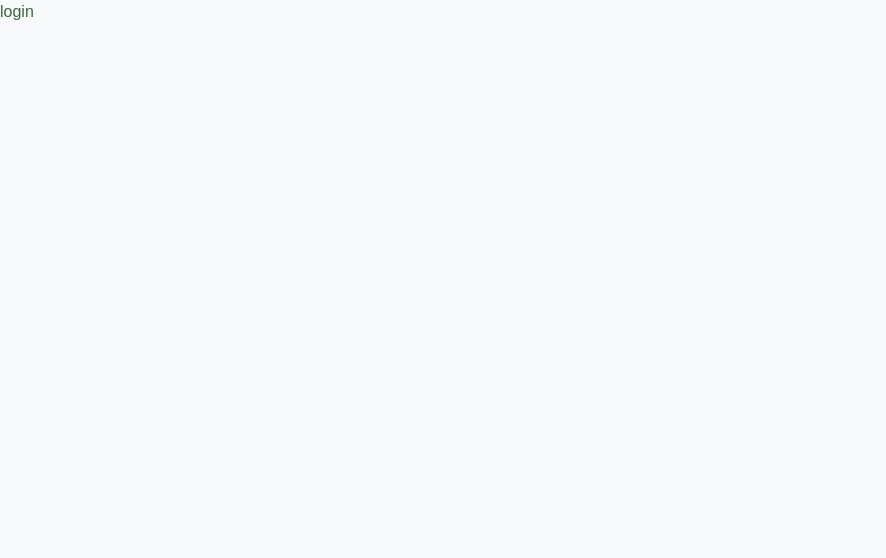
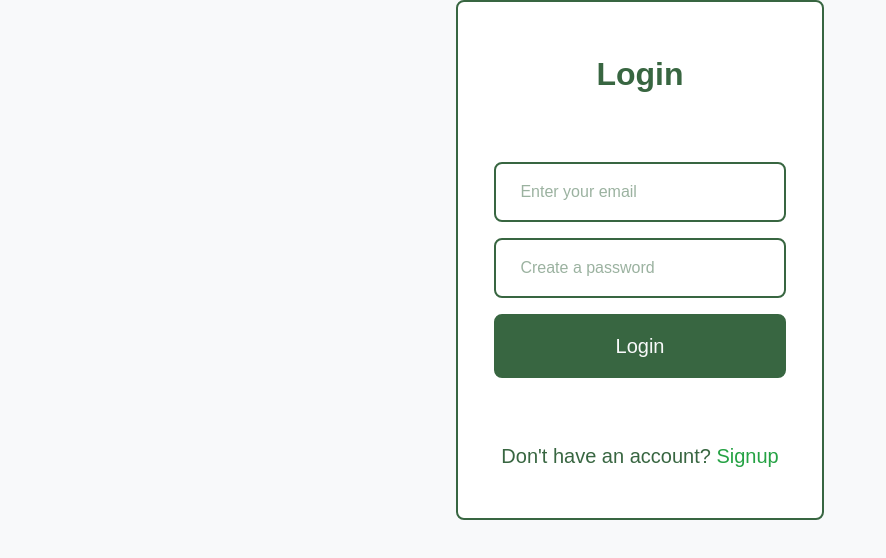
Before and after one commit to lewis-boy/trashcan, a Next.js app: page /login in a window 1280 px wide. Shown: the top 558 px of the page, without its empty margins (0-886 px from the left). Built offline with nearby package versions, Linux system fonts and the light colour scheme.

Commit message:
Added welcome page

```diff
--- a/app/globals.css
+++ b/app/globals.css
@@ -16,6 +16,30 @@
   --font-mono: var(--font-geist-mono);
 }
 
+@layer utilities {
+  .bg-dots {
+    background-image: radial-gradient(
+      circle,
+      rgba(255, 255, 255, 0.3) 1px,
+      transparent 1px
+    );
+    background-size: 20px 20px;
+  }
+}
+
+@keyframes scroll {
+  0% {
+    background-position: 0 0;
+  }
+  100% {
+    background-position: -100% 0;
+  }
+}
+
+.animate-scroll {
+  animation: scroll 30s linear infinite;
+}
+
 @media (prefers-color-scheme: dark) {
   :root {
     --background: #0a0a0a;
--- a/app/login/page.js
+++ b/app/login/page.js
@@ -1,5 +1,51 @@
+"use client"
 import React from "react"
+import { submitContactForm } from "../actions"
+import { useActionState } from "react"
 
 export default function Login() {
-  return <div>login</div>
+  const [error, action, isLoading] = useActionState(submitContactForm, "")
+
+  return (
+    <form
+      action={action}
+      className="w-[368px] flex flex-col items-center justify-center gap-[1rem] my-0 mx-auto border-2 border-solid border-[var(--primary-color)] bg-[var(--bg-color)] rounded-lg"
+    >
+      <h2 className="py-[3rem] px-[1rem] block text-[2em] font-bold">Login</h2>
+      <input
+        type="email"
+        id="email"
+        name="email"
+        required
+        placeholder="Enter your email"
+        className="border-2 border-solid border-[var(--primary-color)] rounded-lg py-[1rem] px-[1.5rem] w-[80%]"
+      />
+      <input
+        type="password"
+        id="password"
+        name="password"
+        required
+        placeholder="Create a password"
+        className="border-2 border-solid border-[var(--primary-color)] rounded-lg py-[1rem] px-[1.5rem] w-[80%]"
+      />
+      <button
+        type="submit"
+        className="border-2 border-solid border-[var(--primary-color)] rounded-lg py-[1rem] px-[2rem] w-[80%] bg-[var(--primary-color)] text-[var(--secondary-color)] text-xl"
+      >
+        {isLoading ? "Sending..." : "Login"}
+      </button>
+
+      {error && <p className="text-red-600 text-lg">{error}</p>}
+
+      <p className="py-[3rem] px-[1rem] text-xl">
+        Don't have an account?{" "}
+        <a
+          href="/signup"
+          className="text-[var(--highlight-color)]"
+        >
+          Signup
+        </a>
+      </p>
+    </form>
+  )
 }
--- a/app/signup/page.js
+++ b/app/signup/page.js
@@ -7,15 +7,18 @@ export default function Signup() {
   const [error, action, isLoading] = useActionState(submitContactForm, "")
 
   return (
-    <form className="w-[368px] flex flex-col items-center justify-center gap-[1rem] my-0 mx-auto border-2 border-solid border-[var(--primary-color)] bg-[var(--bg-color)] rounded-lg">
-      <h2 className="py-[3rem] px-[1rem]">Signup</h2>
+    <form
+      action={action}
+      className="w-[368px] flex flex-col items-center justify-center gap-[1rem] my-0 mx-auto border-2 border-solid border-[var(--primary-color)] bg-[var(--bg-color)] rounded-lg"
+    >
+      <h2 className="py-[3rem] px-[1rem] block text-[2em] font-bold">Signup</h2>
       <input
         type="email"
         id="email"
         name="email"
         required
         placeholder="Enter your email"
-        className="border-2 border-solid border-[var(--primary-color)] rounded-lg py-[1rem] px-[1.5rem] form-input"
+        className="border-2 border-solid border-[var(--primary-color)] rounded-lg py-[1rem] px-[1.5rem] w-[80%]"
       />
       <input
         type="password"
@@ -23,7 +26,7 @@ export default function Signup() {
         name="password"
         required
         placeholder="Create a password"
-        className="border-2 border-solid border-[var(--primary-color)] rounded-lg py-[1rem] px-[1.5rem] form-input"
+        className="border-2 border-solid border-[var(--primary-color)] rounded-lg py-[1rem] px-[1.5rem] w-[80%]"
       />
       <input
         type="password"
@@ -31,18 +34,18 @@ export default function Signup() {
         name="confirmPassword"
         required
         placeholder="Confirm your password"
-        className="border-2 border-solid border-[var(--primary-color)] rounded-lg py-[1rem] px-[1.5rem] form-input"
+        className="border-2 border-solid border-[var(--primary-color)] rounded-lg py-[1rem] px-[1.5rem] w-[80%]"
       />
       <button
         type="submit"
-        className="border-2 border-solid border-[var(--primary-color)] rounded-lg py-[1rem] px-[2rem] w-[80%] bg-[var(--primary-color)] text-[var(--secondary-color)] form-input"
+        className="border-2 border-solid border-[var(--primary-color)] rounded-lg py-[1rem] px-[2rem] w-[80%] bg-[var(--primary-color)] text-[var(--secondary-color)] text-xl"
       >
         {isLoading ? "Sending..." : "Send"}
       </button>
 
-      {error && <p className="text-red-600 text-sm">{error}</p>}
+      {error && <p className="text-red-600 text-lg">{error}</p>}
 
-      <p className="py-[3rem] px-[1rem]">
+      <p className="py-[3rem] px-[1rem] text-xl">
         Already have an account?{" "}
         <a
           href="/login"
```
Also changed, not shown: app/deposit/page.js (added, +53 -0 lines).
